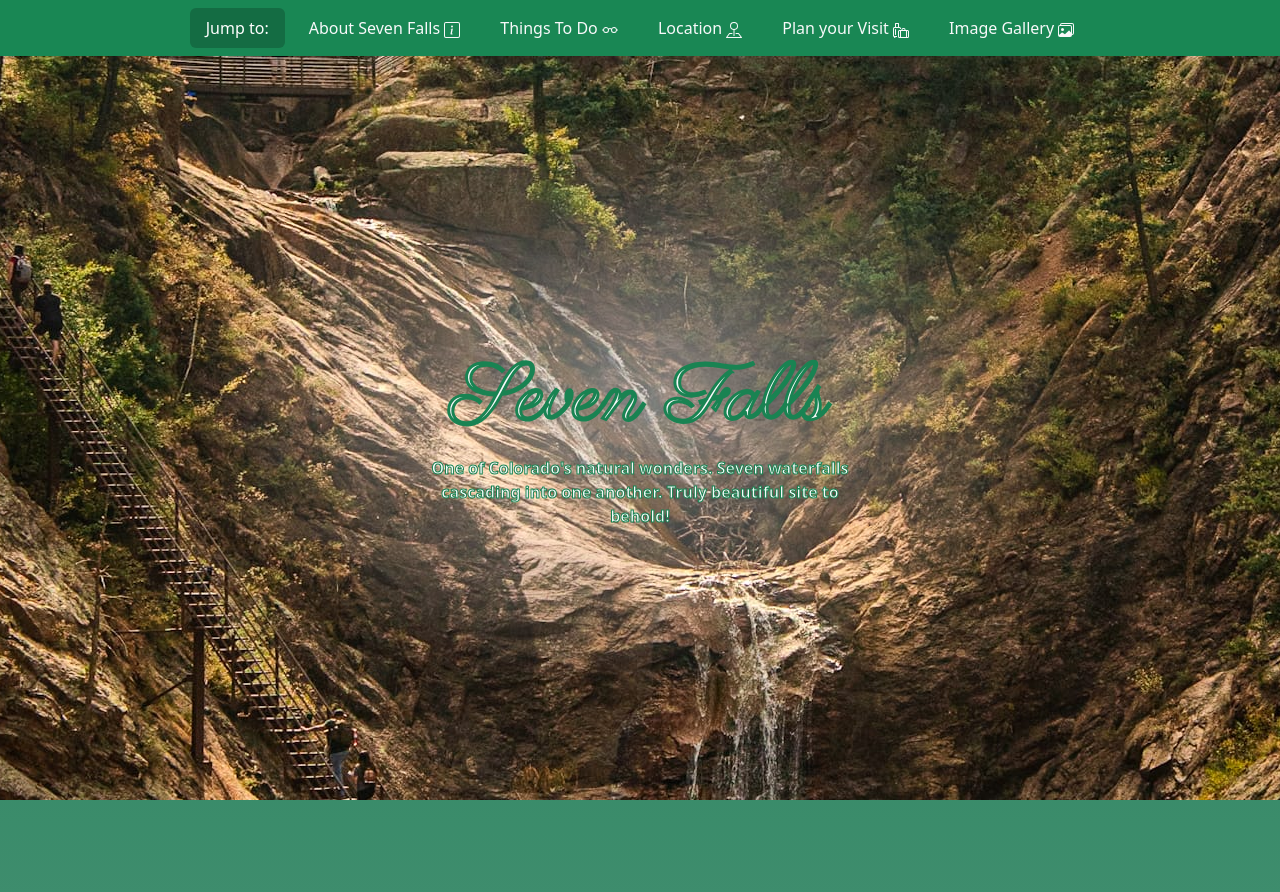
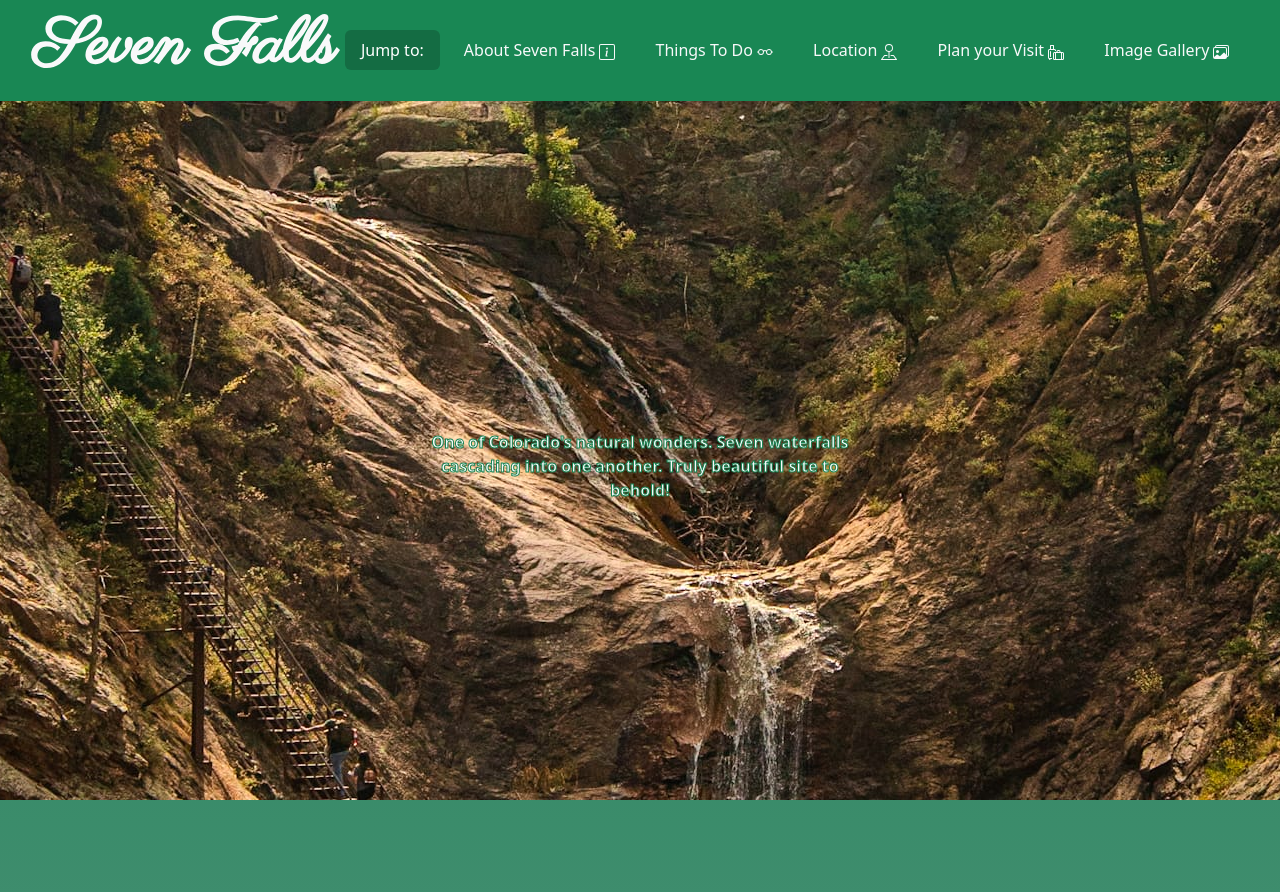
Before and after one commit to queviquev/vacation_lab, a plain HTML site: page index.html in a window 1280 px wide. Shown: the top 892 px of the page. Drawn offline with nearby package versions, Linux system fonts and the light colour scheme; a web font is replaced by a local one.

Commit message:
update 2

```diff
--- a/index.html
+++ b/index.html
@@ -18,6 +18,7 @@
     <header id="introductory" style="min-height: 100vh;" class="d-flex flex-wrap justify-content-center">
         <div class="col-md-12">
             <nav class="navbar bg-success justify-content-center" data-bs-theme="dark">
+                <h1 class="display-3 text-light pe-2">Seven Falls</h1>
                 <ul class="nav justify-content-center gap-2">
                     <li class="nav-item">
                         <a type="button" class="btn btn-success btn-outline nav-link active" aria-current="page"
@@ -80,9 +81,8 @@
             </nav>
         </div>
         <div id="headertext" class="px-4 pt-5 my-5 text-center">
-            <h1 class="display-1 text-light">Seven Falls</h1>
             <div class="col-lg-6 mx-auto">
-                <p class="fw-bold text-emphasis text-light mb-4">One of Colorado's natural wonders. Seven waterfalls cascading
+                <p class="fw-bold text-emphasis text-light">One of Colorado's natural wonders. Seven waterfalls cascading
                     into
                     one another. Truly beautiful site to behold!</p>
             </div>
--- a/style.css
+++ b/style.css
@@ -10,7 +10,7 @@ body {
   }
 
 #introductory {
-    background-image: radial-gradient(rgba(255, 255, 255, 0.459),transparent 50%), url(./images/cascades.jpg);
+    background-image: url(./images/cascades.jpg);
     background-repeat: no-repeat;
     background-position: center;
 }
@@ -20,7 +20,6 @@ h1 {
     font-weight: 400;
     font-style: normal;
     -webkit-text-stroke-width: 3px;
-    -webkit-text-stroke-color: #198352;
 }
 
 h2 {
@@ -28,13 +27,13 @@ h2 {
     font-weight: 400;
     font-style: normal;
     -webkit-text-stroke-width: 1px;
-    -webkit-text-stroke-color: #198352;
+    -webkit-text-stroke-color: #ffffff;
 }
 
 #headertext {
-    color: rgb(223, 183, 226);
     -webkit-text-stroke-width: 1px;
     -webkit-text-stroke-color: #198352;
+
 }
 
 #nav {
```
